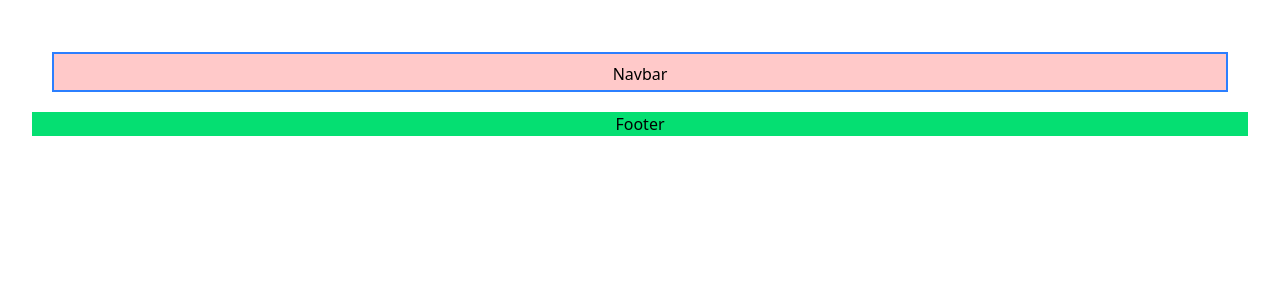
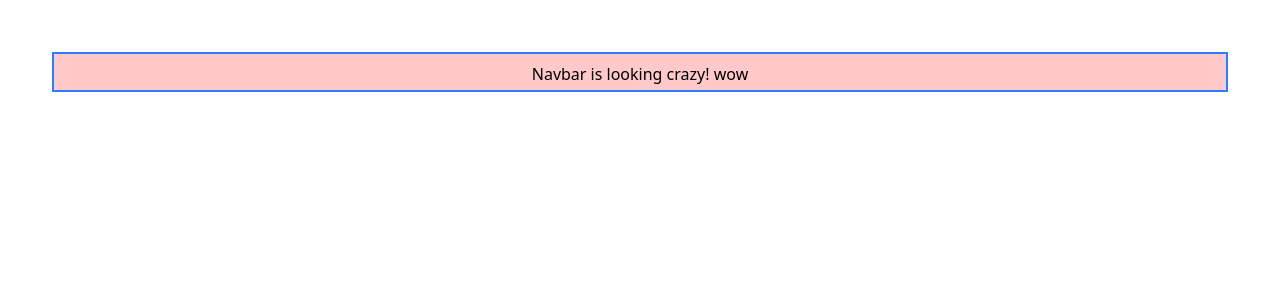
Before and after one commit to AKSHATGOYAL55/react-git-practice, a React (Vite) app: page / in a window 1280 px wide. Shown: the top 300 px of the page. Built offline with nearby package versions, Linux system fonts and the light colour scheme.

Commit message:
Revert "Merge pull request #5 from AKSHATGOYAL55/feature-navbar-second"
This reverts commit c3f5ccc6c4d170784ba6b68fad494b2aee5205dc, reversing
changes made to 864eb1fe9560dc04dfdc0e594edad7a46b19b0ce.
done
okiee done.
okiee done.
okiee done.

```diff
--- a/src/App.jsx
+++ b/src/App.jsx
@@ -1,6 +1,5 @@
 
 import './App.css'
-import Footer from './components/footer'
 import Navbar from './components/Navbar'
 
 function App() {
@@ -10,7 +9,6 @@ function App() {
     <>
       <div>
         <Navbar/>
-        <Footer/>
       </div>
     </>
   )
--- a/src/components/Footer.jsx
+++ /dev/null
@@ -1,11 +0,0 @@
-import React from 'react'
-
-function Footer() {
-  return (
-    <div className='bg-green-400'>
-      Footer
-    </div>
-  )
-}
-
-export default Footer
--- a/src/components/Navbar.jsx
+++ b/src/components/Navbar.jsx
@@ -3,9 +3,8 @@ import React from 'react'
 function Navbar() {
   return (
     <div className='bg-red-200 h-10 p-2 m-5 border-2 border-blue-500'>
-      Navbar
+      Navbar is looking crazy! wow
     </div>
-
   )
 }
 
```
